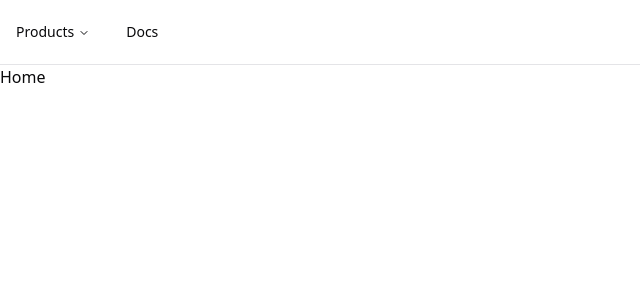
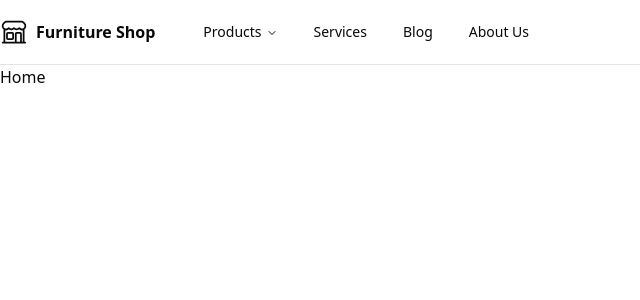
Before and after one commit to salmonn-hyphen/Furniture_POS, a React (Vite) app in the folder furniture/: page / in a window 1280 px wide. Shown: the top 300 px of the page, without its empty margins (0-640 px from the left). Built offline with nearby package versions, Linux system fonts and the light colour scheme.

Commit message:
done MainNav

```diff
--- a/furniture/src/components/layouts/Header.tsx
+++ b/furniture/src/components/layouts/Header.tsx
@@ -1,10 +1,11 @@
+import { siteConfig } from "../../config/site";
 import MainNavigation from "./MainNav";
 function Header() {
   return (
     <header className="w-full border-b">
-      <div className="container flex h-16 items-center">
-        <MainNavigation />
-      </div>
+      <nav className="container flex h-16 items-center">
+        <MainNavigation items={siteConfig.mainNav} />
+      </nav>
     </header>
   );
 }
--- a/furniture/src/components/layouts/MainNav.tsx
+++ b/furniture/src/components/layouts/MainNav.tsx
@@ -8,52 +8,69 @@ import {
   NavigationMenuTrigger,
   navigationMenuTriggerStyle,
 } from "../ui/navigation-menu";
+import type { MainNavItem } from "../../types";
+import { Icons } from "../logo";
+import { siteConfig } from "../../config/site";
 
-function MainNav() {
+interface MainNavigationProps {
+  items?: MainNavItem[];
+}
+
+function MainNav({ items }: MainNavigationProps) {
   return (
-    <div>
-      <Link to="/"></Link>
+    <div className="hidden gap-6 lg:flex">
+      <Link to="/" className="flex items-center space-x-2">
+        <Icons.logo className="size-7" aria-hidden />
+        <span className="inline-block font-bold">{siteConfig.name}</span>
+        <span className="sr-only">Home</span>
+      </Link>
       <NavigationMenu viewport={false}>
         <NavigationMenuList>
+          {items?.[0]?.card && (
             <NavigationMenuItem>
-            <NavigationMenuTrigger>Products</NavigationMenuTrigger>
+              <NavigationMenuTrigger>{items[0].title}</NavigationMenuTrigger>
               <NavigationMenuContent>
                 <ul className="grid gap-2 md:w-[400px] lg:w-[500px] lg:grid-cols-[.75fr_1fr]">
                   <li className="row-span-3">
                     <NavigationMenuLink asChild>
-                    <a
-                      className="from-muted/50 to-muted flex h-full w-full flex-col justify-end rounded-md bg-linear-to-b p-6 no-underline outline-hidden select-none focus:shadow-md"
-                      href="/"
+                      <Link
+                        className="from-muted/50 to-muted flex size-full flex-col justify-end rounded-md bg-linear-to-b p-6 no-underline outline-hidden select-none focus:shadow-md"
+                        to="/"
                       >
+                        <Icons.logo className="size-7" />
                         <div className="mt-4 mb-2 text-lg font-medium">
-                        shadcn/ui
+                          {siteConfig.name}
                         </div>
                         <p className="text-muted-foreground text-sm leading-tight">
-                        Beautifully designed components built with Tailwind CSS.
+                          {siteConfig.description}
                         </p>
-                    </a>
+                      </Link>
                     </NavigationMenuLink>
                   </li>
-                <ListItem href="/docs" title="Introduction">
-                  Re-usable components built using Radix UI and Tailwind CSS.
+                  {items[0].card.map((item) => (
+                    <ListItem
+                      key={item.title}
+                      href={String(item.href)}
+                      title={item.title}
+                    >
+                      {item.description}
                     </ListItem>
-                <ListItem href="/docs/installation" title="Installation">
-                  How to install dependencies and structure your app.
-                </ListItem>
-                <ListItem href="/docs/primitives/typography" title="Typography">
-                  Styles for headings, paragraphs, lists...etc
-                </ListItem>
+                  ))}
                 </ul>
               </NavigationMenuContent>
             </NavigationMenuItem>
+          )}
+          {items?.[0]?.menu &&
+            items[0].menu.map((item) => (
               <NavigationMenuItem>
                 <NavigationMenuLink
                   asChild
                   className={navigationMenuTriggerStyle()}
                 >
-              <Link to="/docs">Docs</Link>
+                  <Link to={String(item.href)}>{item.title}</Link>
                 </NavigationMenuLink>
               </NavigationMenuItem>
+            ))}
         </NavigationMenuList>
       </NavigationMenu>
     </div>
--- a/furniture/src/components/logo.tsx
+++ b/furniture/src/components/logo.tsx
@@ -1,7 +1,8 @@
 import { HomeIcon } from "lucide-react";
 
+export type IconProps = React.HTMLAttributes<SVGElement>;
 export const Icons = {
-  logo: () => (
+  logo: (props: IconProps) => (
     <svg
       xmlns="http://www.w3.org/2000/svg"
       fill="none"
@@ -9,6 +10,7 @@ export const Icons = {
       strokeWidth={1.5}
       stroke="currentColor"
       className="size-6"
+      {...props}
     >
       <path
         strokeLinecap="round"
--- a/furniture/src/types/index.ts
+++ b/furniture/src/types/index.ts
@@ -1,6 +1,6 @@
 export interface NavItem {
   title: string;
-  href: string;
+  href?: string;
   description?: string;
 }
 
```
Lines whose indentation alone changed are shown as unchanged.
